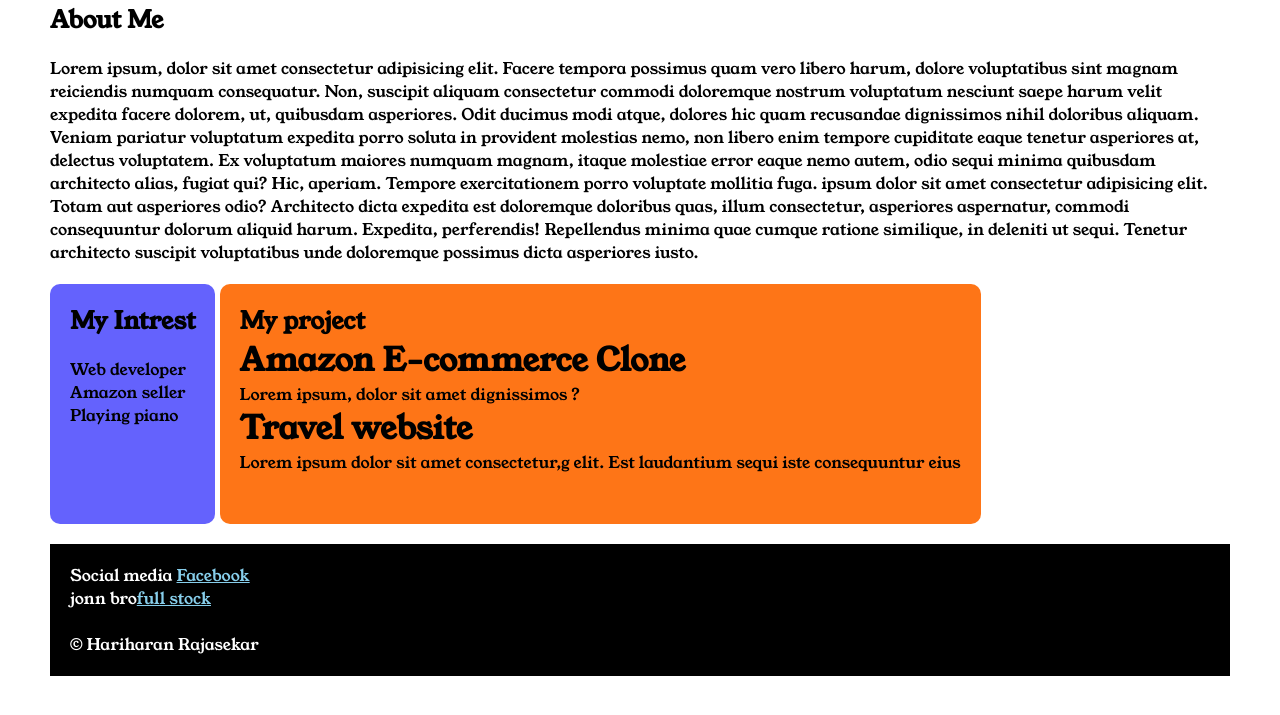
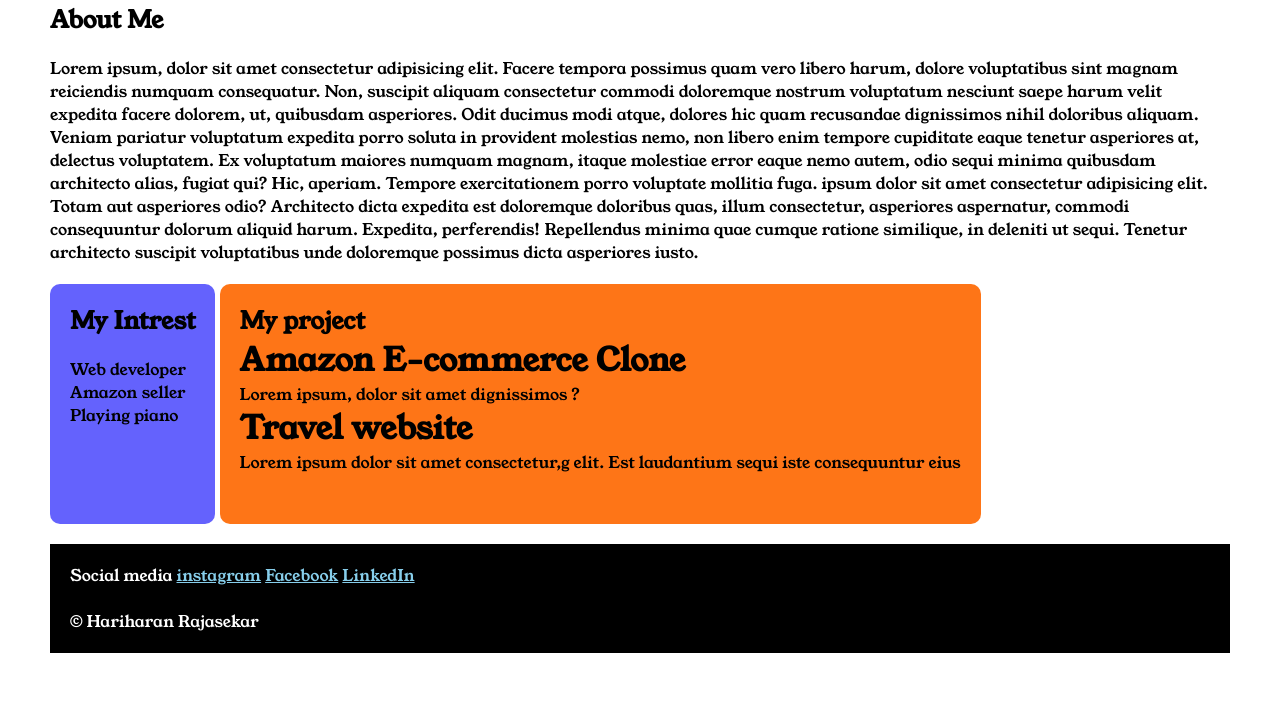
Before and after one commit to harisgk34/portfolio-simple-website, a plain HTML site: page index.html in a window 1280 px wide. Shown: the part 417-1132 px from the top of the page. Drawn offline with Linux system fonts and the light colour scheme.

Commit message:
Update index.html

```diff
--- a/index.html
+++ b/index.html
@@ -78,9 +78,17 @@
 
                 <div class="section-five">
                     <p class="section-five__title">Social media
+
+
+                        <a href="https://www.instagram.com/haran_sgk?utm_source=qr&igsh=MXEydDVwN29lbmlvbA==" target="_blank"> instagram</a>
+
                         <a href="https://www.facebook.com/kovai.hariharan.3?mibextid=ZbWKwL"
-                            target="_blank">Facebook</a></p>
-                    <p class="section-five__title">jonn bro<a href="https://www.errormakesclever.com/" target="_blank">full stock</a></p>
+                            target="_blank">Facebook</a>
+
+
+                            <a href="https://www.linkedin.com/in/hari-haran-r-88a505220?utm_source=share&utm_campaign=share_via&utm_content=profile&utm_medium=android_app" target="_blank"> LinkedIn</a>
+
+                        </p>
 
                    <br> <p class="section-five__decs">&copy; Hariharan Rajasekar</p>
 
```
